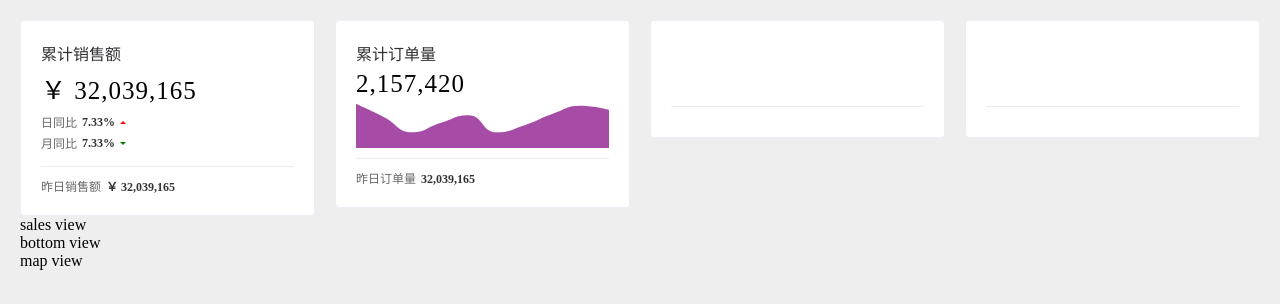
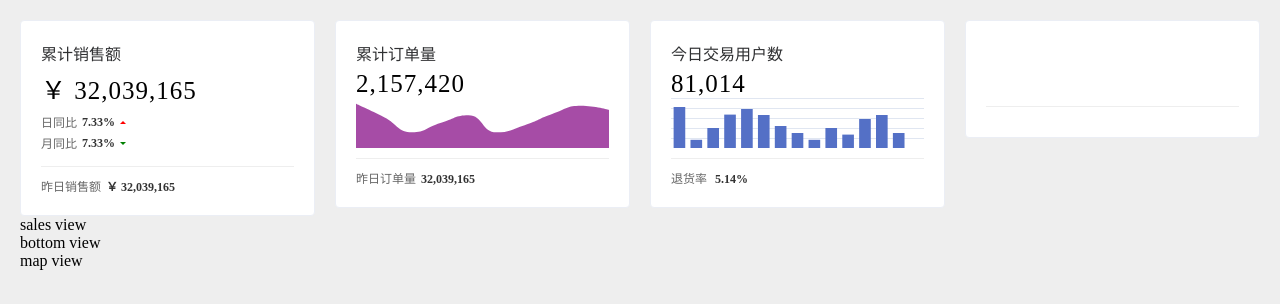
Before and after one commit to 294733692/datav-report, a Vue app: page / in a window 1280 px wide. Shown: the top 304 px of the page. Built offline with nearby package versions, Linux system fonts and the light colour scheme.

Commit message:
今日用户数量页面开发

```diff
--- a/src/components/TodayUsers/index.vue
+++ b/src/components/TodayUsers/index.vue
@@ -1,14 +1,49 @@
 <template>
-  <common-card/>
+  <common-card
+    title="今日交易用户数"
+    value="81,014"
+  >
+    <template>
+      <div id="today-users-chart" :style="{ width: '100%', height: '100%' }"></div>
+    </template>
+    <template v-slot:footer>
+      <span>退货率 </span>
+      <span class="emphasis">5.14%</span>
+    </template>
+  </common-card>
 </template>
 
 <script>
-
 import commonCardMixin from '@/mixins/commonCardMixin'
 
 export default {
   name: 'index',
-  mixins: [commonCardMixin]
+  mixins: [commonCardMixin],
+  mounted () {
+    const chartDom = document.getElementById('today-users-chart')
+    const chart = this.$echarts.init(chartDom)
+    chart.setOption({
+      xAxis: {
+        color: ['#3398DB'],
+        type: 'category',
+        data: ['00.00', '01.00', '02.00', '03.00', '04.00', '05.00', '06.00', '07.00', '08.00', '09.00', '10.00', '11.00', '12.00', '13.00', '14.00'],
+        show: false,
+        barWidth: '60%'
+      },
+      yAxis: {},
+      series: [{
+        type: 'bar',
+        data: [410, 82, 200, 334, 390, 330, 220, 150, 82, 200, 134, 290, 330, 150],
+        show: false
+      }],
+      grid: {
+        top: 0,
+        left: 0,
+        right: 0,
+        bottom: 0
+      }
+    })
+  }
 }
 </script>
 
```
